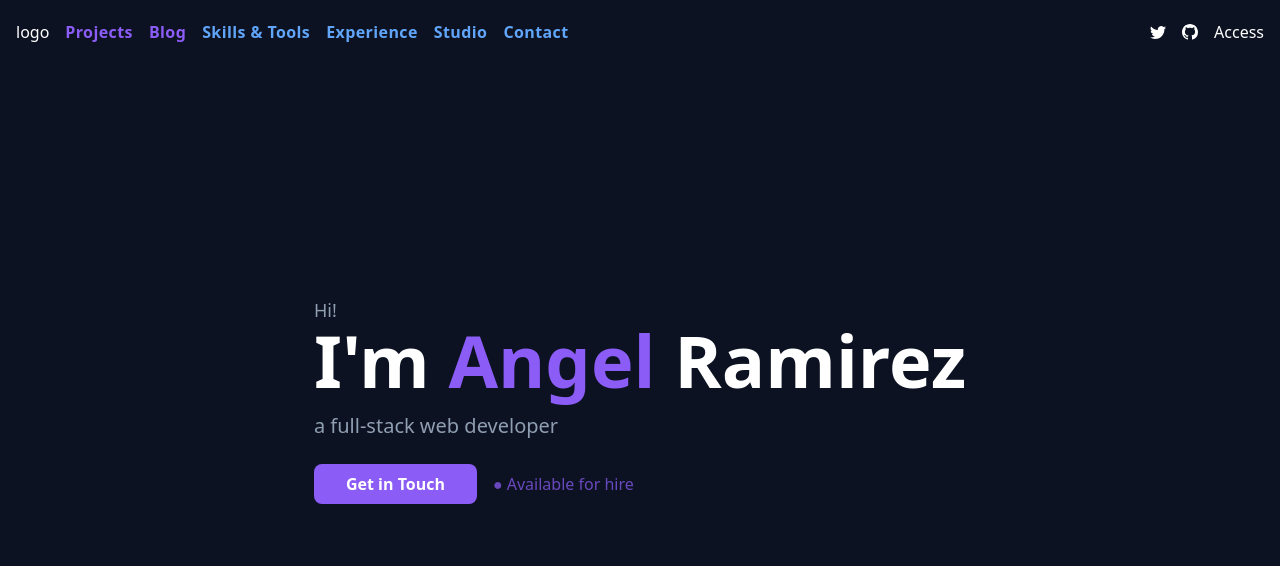
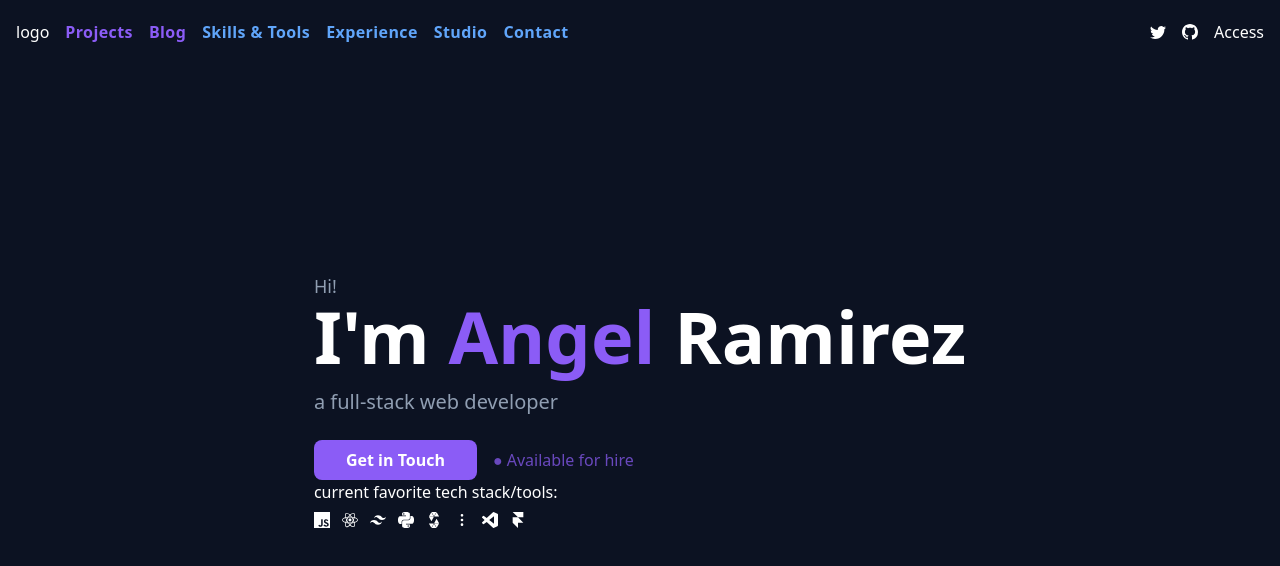
Before and after one commit to ImJars/Development-full-coding, a React (Vite) app: page / in a window 1280 px wide. Shown: the top 566 px of the page. Built offline with nearby package versions, Linux system fonts and the light colour scheme.

Commit message:
Update home.jsx

```diff
--- a/src/home.jsx
+++ b/src/home.jsx
@@ -1,57 +1,87 @@
-import React from 'react'
+import React from "react";
+import {
+    SiJavascript,
+    SiReact,
+    SiTailwindcss,
+    SiPython,
+    SiSolidity,
+    SiVisualstudiocode,
+    SiFramer
+} from "react-icons/si";
+import { HiOutlineDotsVertical } from "react-icons/hi";
 
 function Home() {
     return (
         <>
         <section
-                className='w-full h-screen flex justify-center items-center
-                            bg-primary text-white'
+            className="w-full h-screen flex justify-center items-center
+                                bg-primary text-white"
         >
-                <div
-                    className='max-w-display'
-                >
+            <div className="max-w-display content-between">
+                <div className="relative">
                     <div>
-                        <h1
-                            className='text-lg text-text-general'
-                        >
-                            Hi!
-                        </h1>
-                        <h2
-                            className='text-7xl font-bold mb-4'
-                        >
+                        <h1 className="text-lg text-text-general">Hi!</h1>
+                        <h2 className="text-7xl font-bold mb-4">
                             I'm&nbsp;
-                            <font className='text-text-purple'>
-                                Angel
-                            </font>
+                        <font className="text-text-purple">Angel</font>
                             &nbsp;Ramirez
                         </h2>
-                        <h3 className='text-xl text-text-general'>
+                        <h3 className="text-xl text-text-general">
                             a full-stack web developer
                         </h3>
-                        <div
-                            className='flex mt-6'
-                        >
+                    </div>
+                    <div className="flex mt-6">
                         <button
-                                className='bg-text-purple text-white
-                                            rounded-lg px-8 py-2 font-semibold'
+                            className="bg-text-purple text-white
+                                                            rounded-lg px-8 py-2 font-semibold"
                         >
                             Get in Touch
                         </button>
                         <h1
-                                className='flex items-center ml-4 text-text-purple
-                                        animate-pulse'
+                            className="flex items-center ml-4 text-text-purple
+                                                        animate-pulse"
                         >
                             ● Available for hire
                         </h1>
                     </div>
+                    <div>
+                        <h1>
+                            current favorite tech stack/tools:
+                        </h1>
+                        <ul
+                            className="flex items-center mt-2 space-x-3"
+                        >
+                            <li>
+                                <SiJavascript />
+                            </li>
+                            <li>
+                                <SiReact />
+                            </li>
+                            <li>
+                                <SiTailwindcss />
+                            </li>
+                            <li>
+                                <SiPython />
+                            </li>
+                            <li>
+                                <SiSolidity />
+                            </li>
+                            <li>
+                                <HiOutlineDotsVertical />
+                            </li>
+                            <li>
+                                <SiVisualstudiocode />
+                            </li>
+                            <li>
+                                <SiFramer />
+                            </li>
+                        </ul>
                     </div>
-                    <div>
-
                 </div>
             </div>
         </section>
         </>
-    )
+    );
     }
 
-export default Home
+export default Home;
```
Lines whose indentation alone changed are shown as unchanged.
